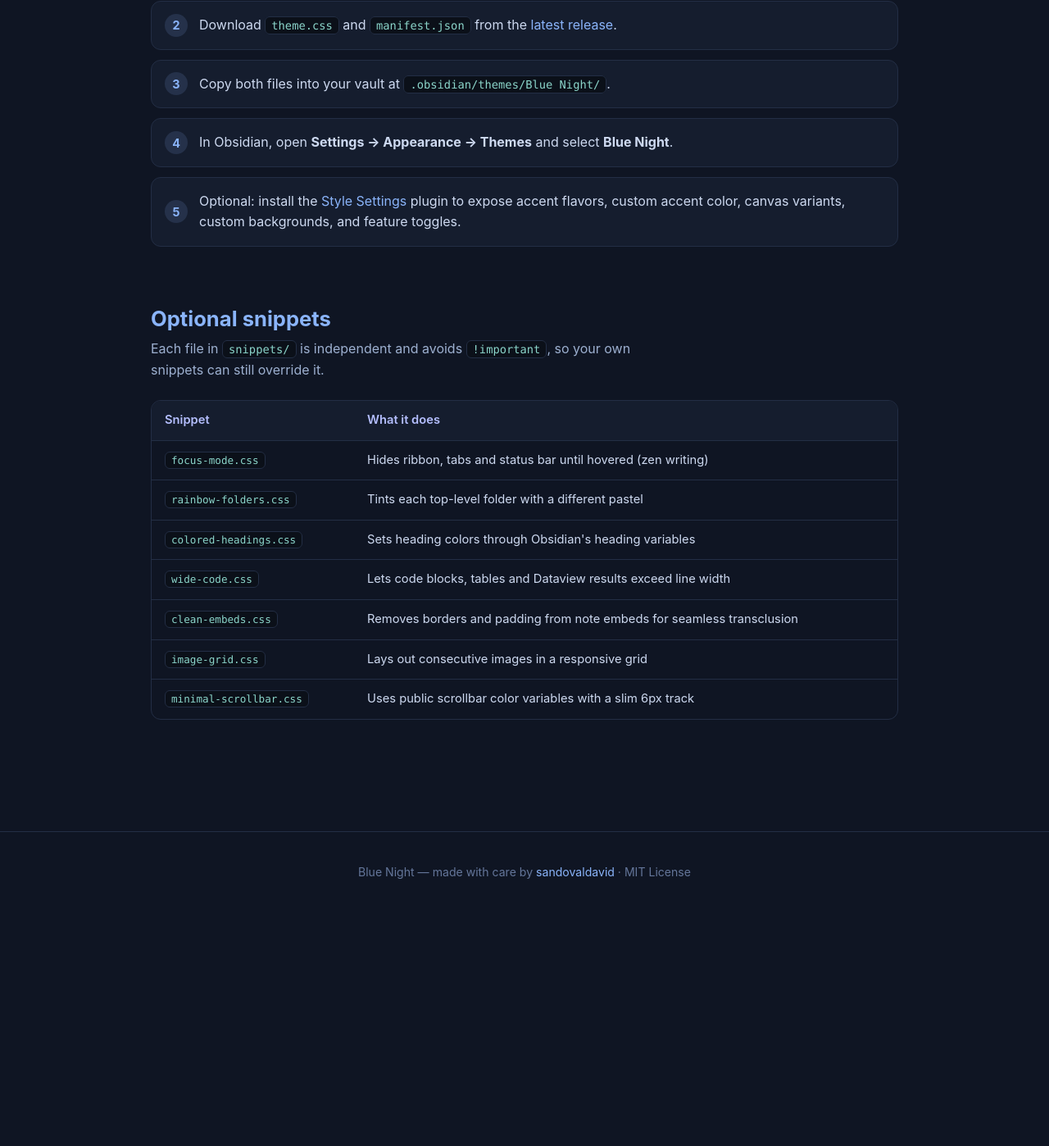
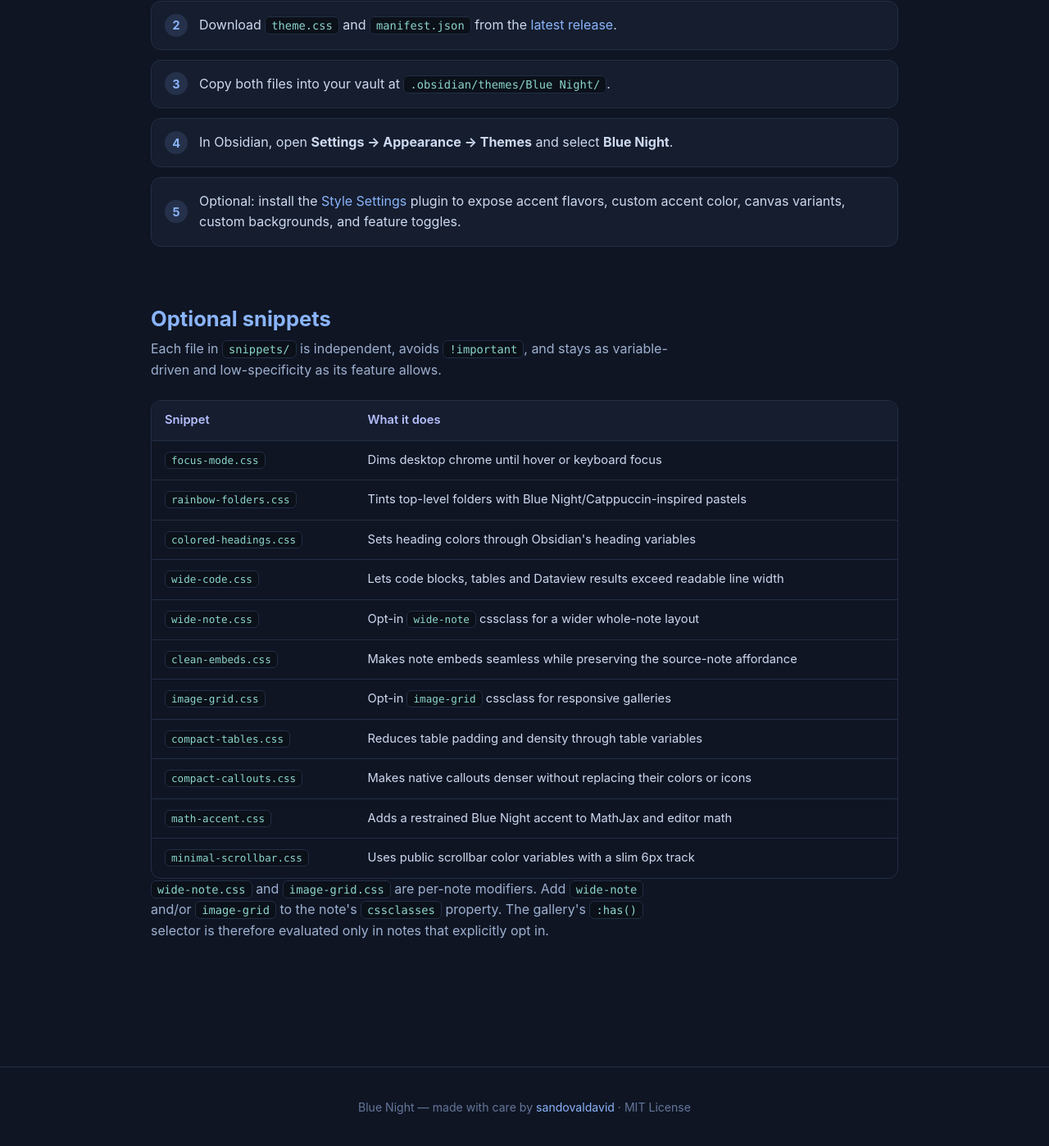
Before and after one commit to sandovaldavid/obsidian-blue-night, a Jekyll site: the page built from docs/index.md, in a window 1280 px wide and 1400 px high, scrolled down 2404 px. Shown: the whole window at 82% size. Built offline with Jekyll 4.4.1, drawn with Linux system fonts in a browser that asks for light colours; before the commit the page ends 3517 px from its top, so only the background shows below that.

Commit message:
docs(site): refresh optional snippet catalog

```diff
--- a/docs/index.md
+++ b/docs/index.md
@@ -116,7 +116,7 @@ title: Blue Night
   <h2>Optional snippets</h2>
   <p class="section-lead">
     Each file in <a href="https://github.com/{{ site.repository }}/tree/main/snippets"><code>snippets/</code></a>
-    is independent and avoids <code>!important</code>, so your own snippets can still override it.
+    is independent, avoids <code>!important</code>, and stays as variable-driven and low-specificity as its feature allows.
   </p>
   <div class="table-wrap">
     <table>
@@ -124,14 +124,23 @@ title: Blue Night
         <tr><th>Snippet</th><th>What it does</th></tr>
       </thead>
       <tbody>
-        <tr><td><code>focus-mode.css</code></td><td>Hides ribbon, tabs and status bar until hovered (zen writing)</td></tr>
-        <tr><td><code>rainbow-folders.css</code></td><td>Tints each top-level folder with a different pastel</td></tr>
+        <tr><td><code>focus-mode.css</code></td><td>Dims desktop chrome until hover or keyboard focus</td></tr>
+        <tr><td><code>rainbow-folders.css</code></td><td>Tints top-level folders with Blue Night/Catppuccin-inspired pastels</td></tr>
         <tr><td><code>colored-headings.css</code></td><td>Sets heading colors through Obsidian's heading variables</td></tr>
-        <tr><td><code>wide-code.css</code></td><td>Lets code blocks, tables and Dataview results exceed line width</td></tr>
-        <tr><td><code>clean-embeds.css</code></td><td>Removes borders and padding from note embeds for seamless transclusion</td></tr>
-        <tr><td><code>image-grid.css</code></td><td>Lays out consecutive images in a responsive grid</td></tr>
+        <tr><td><code>wide-code.css</code></td><td>Lets code blocks, tables and Dataview results exceed readable line width</td></tr>
+        <tr><td><code>wide-note.css</code></td><td>Opt-in <code>wide-note</code> cssclass for a wider whole-note layout</td></tr>
+        <tr><td><code>clean-embeds.css</code></td><td>Makes note embeds seamless while preserving the source-note affordance</td></tr>
+        <tr><td><code>image-grid.css</code></td><td>Opt-in <code>image-grid</code> cssclass for responsive galleries</td></tr>
+        <tr><td><code>compact-tables.css</code></td><td>Reduces table padding and density through table variables</td></tr>
+        <tr><td><code>compact-callouts.css</code></td><td>Makes native callouts denser without replacing their colors or icons</td></tr>
+        <tr><td><code>math-accent.css</code></td><td>Adds a restrained Blue Night accent to MathJax and editor math</td></tr>
         <tr><td><code>minimal-scrollbar.css</code></td><td>Uses public scrollbar color variables with a slim 6px track</td></tr>
       </tbody>
     </table>
   </div>
+  <p class="section-lead">
+    <code>wide-note.css</code> and <code>image-grid.css</code> are per-note modifiers. Add
+    <code>wide-note</code> and/or <code>image-grid</code> to the note's <code>cssclasses</code>
+    property. The gallery's <code>:has()</code> selector is therefore evaluated only in notes that explicitly opt in.
+  </p>
 </section>
```
